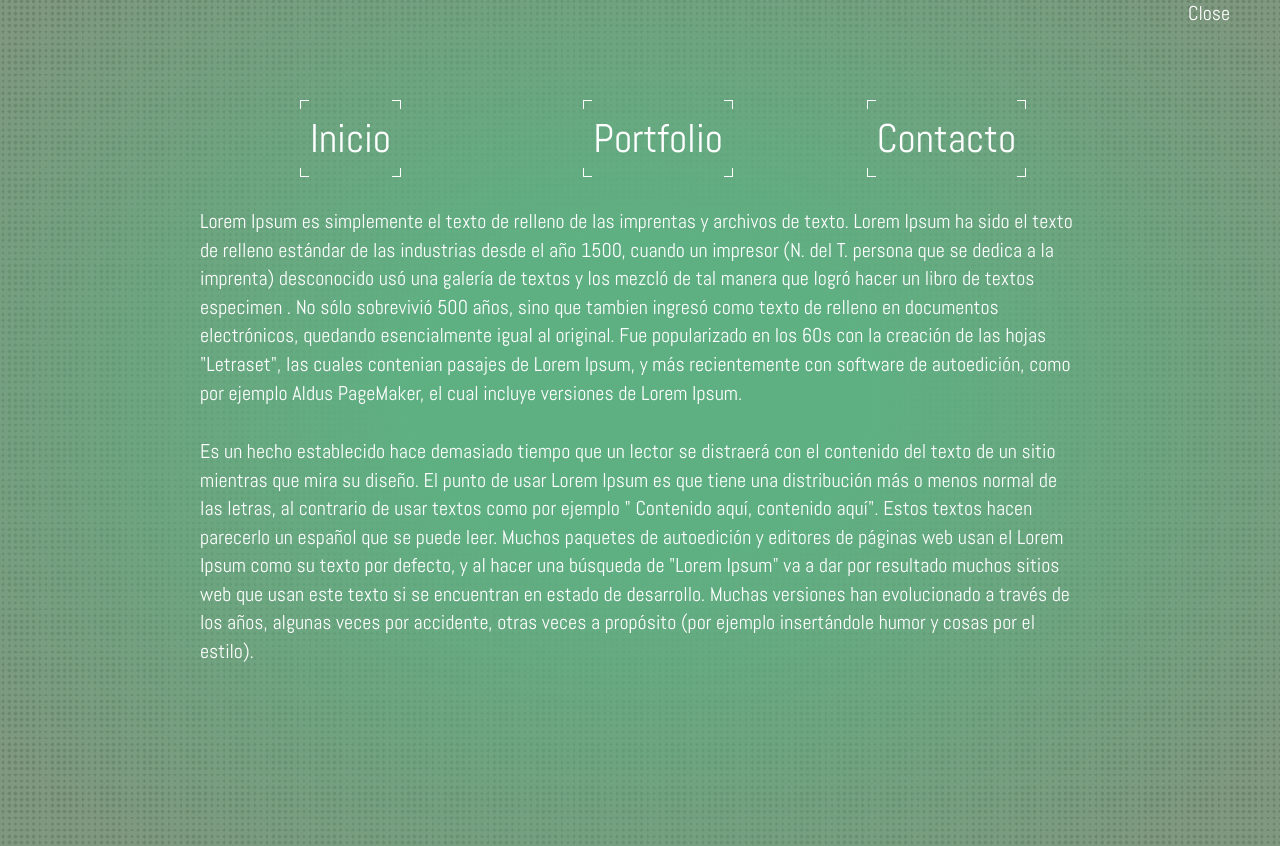
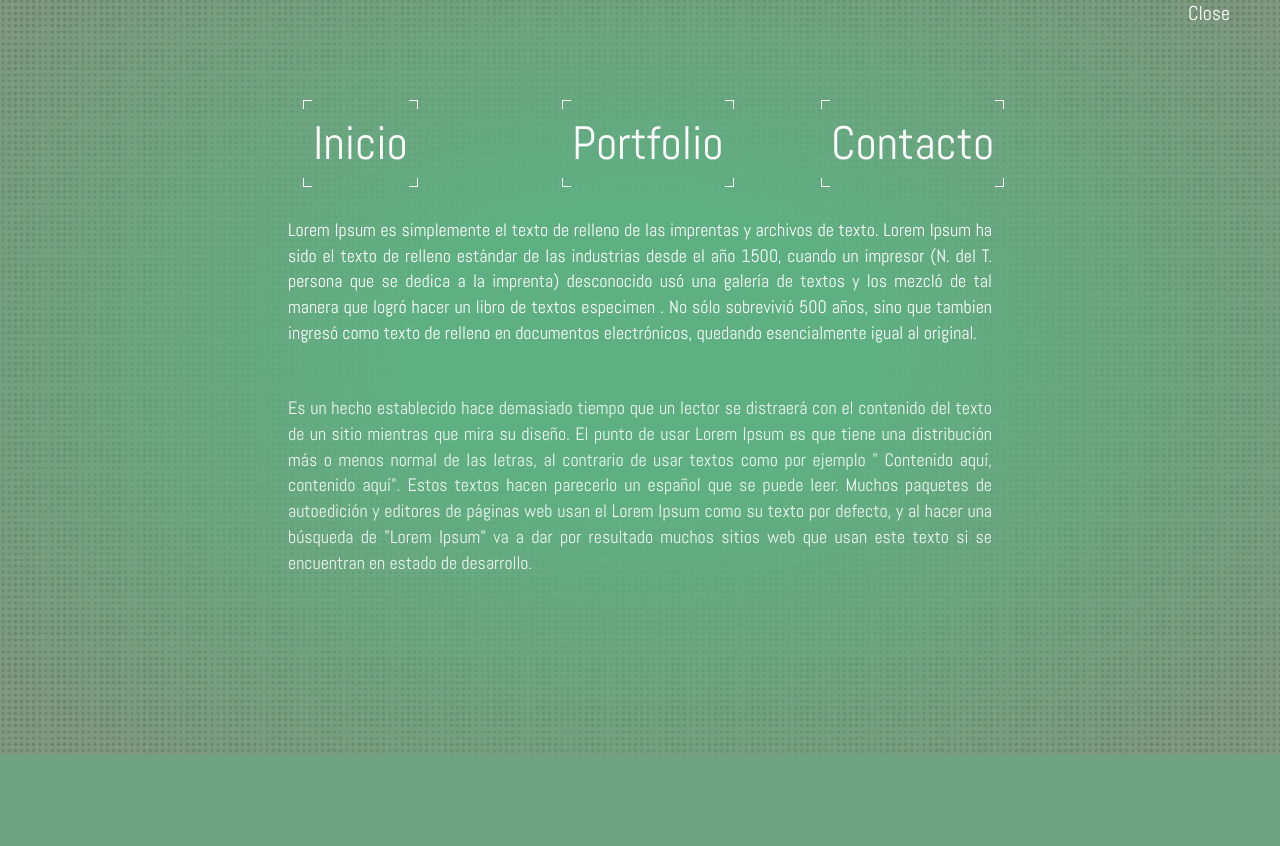
Before and after one commit to NI54Oficina/web-luis, a PHP site: page /home.php in a window 1280 px wide. Shown: the part 51-897 px from the top of the page. After the commit the page ends 806 px from the top, so only its background shows below. Run offline with PHP 8.4, Linux system fonts and the light colour scheme; some libraries are stand-ins or nearby versions.

Commit message:
13:40 14-10-2016

```diff
--- a/css/stylesheet.css
+++ b/css/stylesheet.css
@@ -179,7 +179,7 @@ section{
 
 
 .container-home{
-  padding: 300px 0px;
+  padding: 30% 0px;
   text-align: center;
   vertical-align: middle;
 }
@@ -190,7 +190,7 @@ section{
 }
 
 .container-home img{
-  width: 25em;
+  width: 20em;
 }
 
 .container-home h1 span {
@@ -204,8 +204,8 @@ section{
 }
 
 .footer-home a img{
-  width: 25px;
-  height: 25px;
+  width: 15px;
+  height: 15px;
   margin-right:20px;
 }
 
@@ -213,8 +213,9 @@ section{
 #home{
   background-image:url('../img/linea-textura-home.svg'),url('../img/simulacion-video.jpg');
   background-repeat:repeat,no-repeat;
-  background-size:10%  , cover;
+  background-size:10%  , 100% 100%;
   background-color: white;
+  height: 100vh;
 }
 
 
@@ -231,6 +232,7 @@ section{
   /*background: -ms-radial-gradient(center, ellipse cover, rgba(255,255,255,0.27) 0%, rgba(0,0,0,0.62) 100%);*/
   background: radial-gradient(ellipse at center, rgba(94,176,130,1) 25%, rgba(0,50,0,0.50) 90%),url('../img/rombo-textura-menu-portfolio.svg');
   background-repeat: repeat;
+  height: 100vh;
 
 
 }
@@ -238,10 +240,10 @@ section{
 .nav-inicio li a{
   text-align: center;
   color: white;
-  font-size: 2em;
+  font-size: 2.6em;
 }
 
-.nav-inicio li {
+.nav-inicio{
 padding-left: 10%;
 }
 
@@ -251,9 +253,9 @@ padding-left: 10%;
 }
 
 .container-inicio p{
-  padding: 20px 0px;
-  text-align: left;
+  text-align: justify;
   color: white;
+  font-size: 0.9em;
 }
 
 .header-inicio p{
@@ -263,12 +265,20 @@ padding-left: 10%;
 
 }
 
+.second-p, .first-p{
+  padding: 20px 10%;
+}
+
+.second-p{
+  opacity: .9;
+}
+
 
 /*********************** PORTFOLIO ********************/
 
 .portfolio-header .img-logo,.contact-header .img-logo {
   width: 10em;
-  margin-bottom:100px;
+  margin-bottom:150px;
 }
 
 .portfolio-2{
@@ -411,6 +421,7 @@ padding-left: 10%;
 .left-box-contact form input{
   width: 100%;
   padding-top: 3em;
+  font-size: .9em;
 }
 
 .right-box-contact p{
--- a/home.php
+++ b/home.php
@@ -5,7 +5,7 @@
 
 
   <header class="col-lg-12 col-sm-12 col-md-12 col-xs-12 header-inicio">
-		<a href="index.php">
+		<a id="backButton">
 			<p>
 			Close
 		</p>
@@ -17,7 +17,7 @@
 
 		<ul class="col-lg-12 col-sm-12 col-md-12 col-xs-12 nav-inicio">
 
-			<li  class="col-lg-4 col-sm-4 col-md-4 col-xs-12">
+			<li  class="col-lg-4 col-sm-4 col-md-4 col-xs-12 li-1">
 				<a href="index.php">
 						<p class="center-to-parent border">
 							Inicio
@@ -26,7 +26,7 @@
 				</a>
 			</li>
 
-			<li  class="col-lg-4 col-sm-4 col-md-4 col-xs-12">
+			<li  class="col-lg-4 col-sm-4 col-md-4 col-xs-12 li-2">
 				<a href="portfolio.php">
 						<p class="center-to-parent border">
 							Portfolio
@@ -35,7 +35,7 @@
 			</li>
 
 
-				<li  class="col-lg-4 col-sm-4 col-md-4 col-xs-12">
+				<li  class="col-lg-4 col-sm-4 col-md-4 col-xs-12 li-2">
 					<a href="contacto.php">
 
 							<p class="center-to-parent border">
@@ -49,28 +49,23 @@
 		</ul>
 
 
-		<p class="col-lg-12 col-sm-12 col-md-12 col-xs-12">
+		<p class="col-lg-12 col-sm-12 col-md-12 col-xs-12 first-p">
 		Lorem Ipsum es simplemente el texto de relleno de las imprentas y archivos de texto.
 		 Lorem Ipsum ha sido el texto de relleno estándar de las industrias desde el año 1500,
 		 cuando un impresor (N. del T. persona que se dedica a la imprenta) desconocido usó una
 		 galería de textos y los mezcló de tal manera que logró hacer un libro de textos especimen
 		 . No sólo sobrevivió 500 años, sino que tambien ingresó como texto de relleno en documentos
-		 electrónicos, quedando esencialmente igual al original. Fue popularizado en los 60s con la
-		 creación de las hojas "Letraset", las cuales contenian pasajes de Lorem Ipsum, y más
-		  recientemente con software de autoedición, como por ejemplo Aldus PageMaker, el cual
-			 incluye versiones de Lorem Ipsum.
+		 electrónicos, quedando esencialmente igual al original.
 		</p>
 
-		<p>
+		<p class="col-lg-12 col-sm-12 col-md-12 col-xs-12 second-p" >
 			Es un hecho establecido hace demasiado tiempo que un lector se distraerá con el contenido del
 			 texto de un sitio mientras que mira su diseño. El punto de usar Lorem Ipsum es que tiene una
 			 distribución más o menos normal de las letras, al contrario de usar textos como por ejemplo "
 			 Contenido aquí, contenido aquí". Estos textos hacen parecerlo un español que se puede
 			  leer. Muchos paquetes de autoedición y editores de páginas web usan el Lorem Ipsum
 				 como su texto por defecto, y al hacer una búsqueda de "Lorem Ipsum" va a dar por resultado muchos
-				  sitios web que usan este texto si se encuentran en estado de desarrollo. Muchas versiones han
-					 evolucionado a través de los años, algunas veces por accidente, otras veces a propósito (por ejemplo
-					 insertándole humor y cosas por el estilo).
+				  sitios web que usan este texto si se encuentran en estado de desarrollo.
 
 
 		</p>
--- a/js/js.js
+++ b/js/js.js
@@ -3,6 +3,7 @@ var hidden=true;
 $(document).on("ready",function(){
 	CenterToParent();
 	toShow();
+	backButton();
 
 });
 
@@ -98,3 +99,14 @@ function hideDisplay() {
 
 
 	}
+
+
+
+	function backButton(){
+
+			$('#backButton').click(function(){
+				history.back();
+			});
+
+
+	}
```
